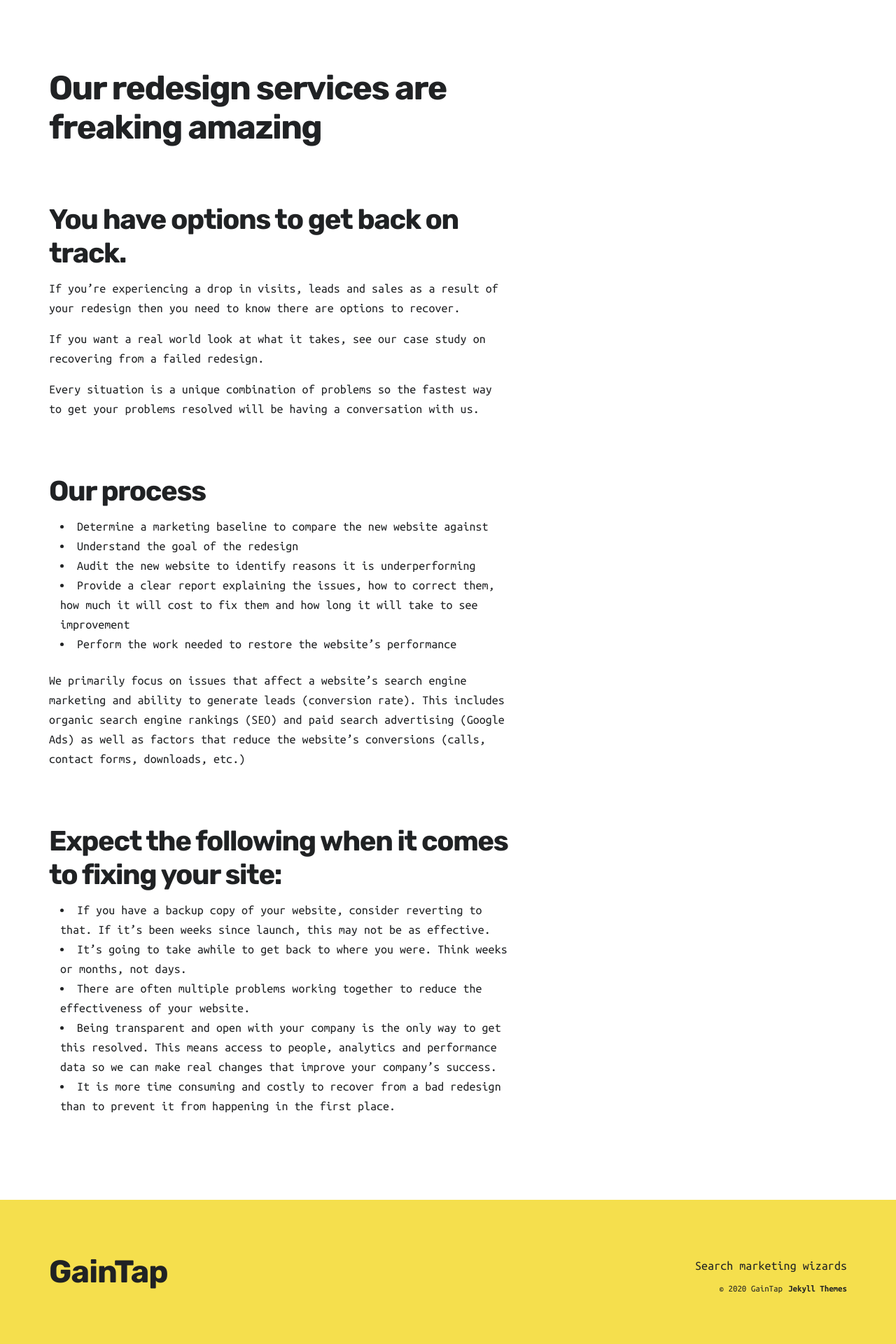
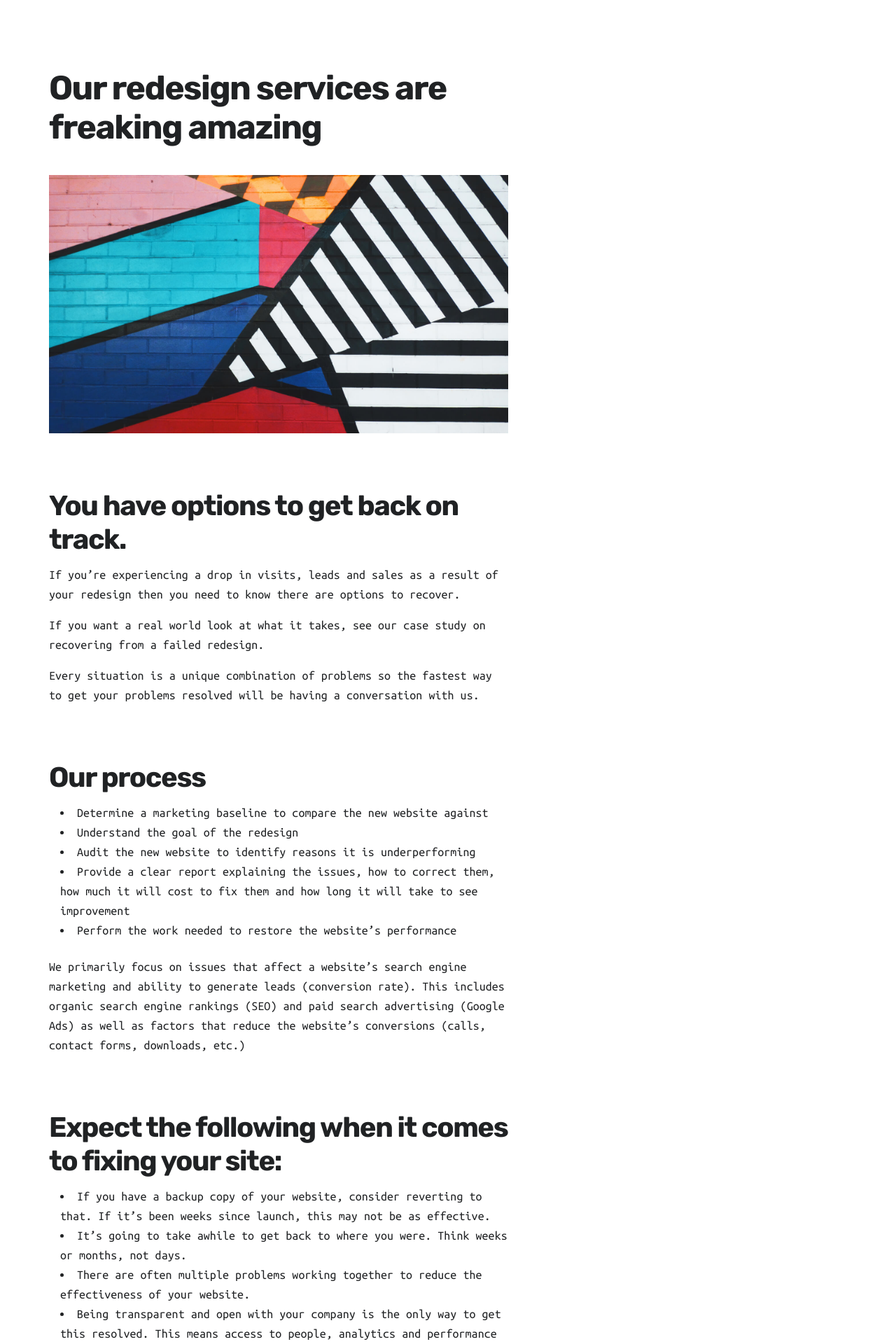
Before and after one commit to gaintap/gaintap.github.io, a Jekyll site: the page built from _services/2021-12-16-redesign-services.md, in a window 1280 px wide. Shown: the part 427-2347 px from the top of the page at 70% size. Built offline with Jekyll 4.4.1, drawn with Linux system fonts in a browser that asks for light colours; nearby versions of some CDN libraries.

Commit message:
Update 2021-12-16-redesign-services.md

```diff
--- a/_services/2021-12-16-redesign-services.md
+++ b/_services/2021-12-16-redesign-services.md
@@ -7,6 +7,9 @@ gallery_images:
 - demo.jpg
 ---
 ## Our redesign services are freaking amazing
+
+![](/images/services/demo.jpg)
+
 
 ### You have options to get back on track.
 
```
